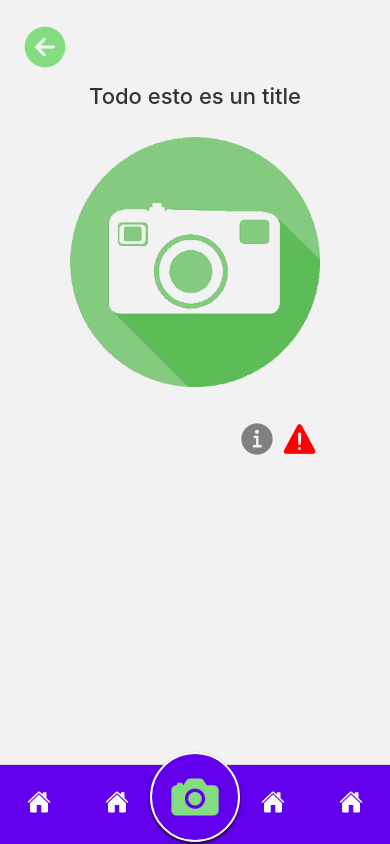
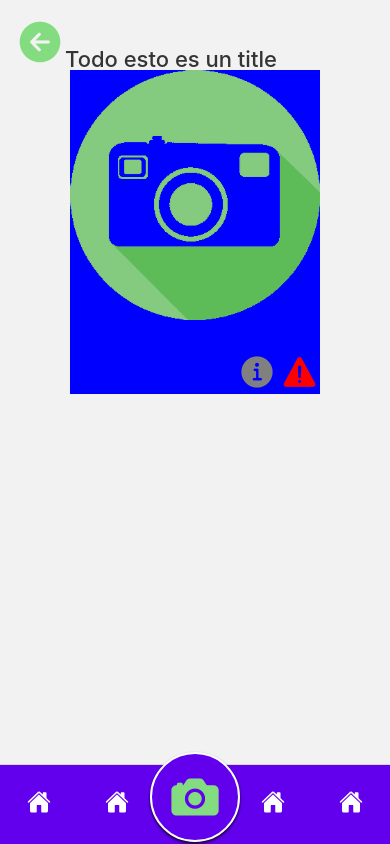
Before and after one commit to DerowStudios/AppCamera, a React Native app in the folder InsectCameraApp/: screen /Camera in a window 390 px wide. Built offline with nearby package versions, Linux system fonts and the light colour scheme.

Commit message:
camera button ok

```diff
--- a/InsectCameraApp/src/Screens/CameraScreen/OpenCameraButton.tsx
+++ b/InsectCameraApp/src/Screens/CameraScreen/OpenCameraButton.tsx
@@ -6,7 +6,7 @@ const OpenCameraButton = (/*{ onPress }*/) => {
     Alert.alert("apretaste");
   };
   return (
-    <View>
+    <View style={styles.container}>
       <Pressable
         onPress={onPress}
         style={({ pressed }) => [styles.button, pressed && styles.pressed]}
@@ -22,6 +22,10 @@ const OpenCameraButton = (/*{ onPress }*/) => {
 };
 
 const styles = StyleSheet.create({
+  container: {
+    flex: 1,
+    backgroundColor: "blue",
+  },
   button: {
     alignItems: "center",
     justifyContent: "center",
--- a/InsectCameraApp/src/Screens/TitleLabel/Title.tsx
+++ b/InsectCameraApp/src/Screens/TitleLabel/Title.tsx
@@ -12,8 +12,6 @@ const TitleLabel: React.FC<TitleLabelProps> = ({ children }) => {
     <View style={styles.container}>
       <View style={styles.title}>
         <Ionicons name="arrow-back-circle" style={styles.IconImage} />
-      </View>
-      <View style={styles.titleText}>
         <Text style={styles.texto}>Todo esto es un title</Text>
       </View>
       {children}
@@ -25,20 +23,22 @@ export default TitleLabel;
 
 const styles = StyleSheet.create({
   container: {
-    padding: 20,
+    padding: 15,
   },
-  title: {},
+  title: {
+    flexDirection: "row",
+  },
   texto: {
     fontSize: 22,
     lineHeight: 22,
     color: "#343434",
     flex: 1,
     fontWeight: "500",
-    alignContent: "center",
-    textAlign: "center",
+    justifyContent: "flex-start",
+    alignContent: "flex-end",
   },
   titleText: {
-    padding: 10,
+    marginTop: -20,
     paddingBottom: 30,
   },
   IconImage: {
```
